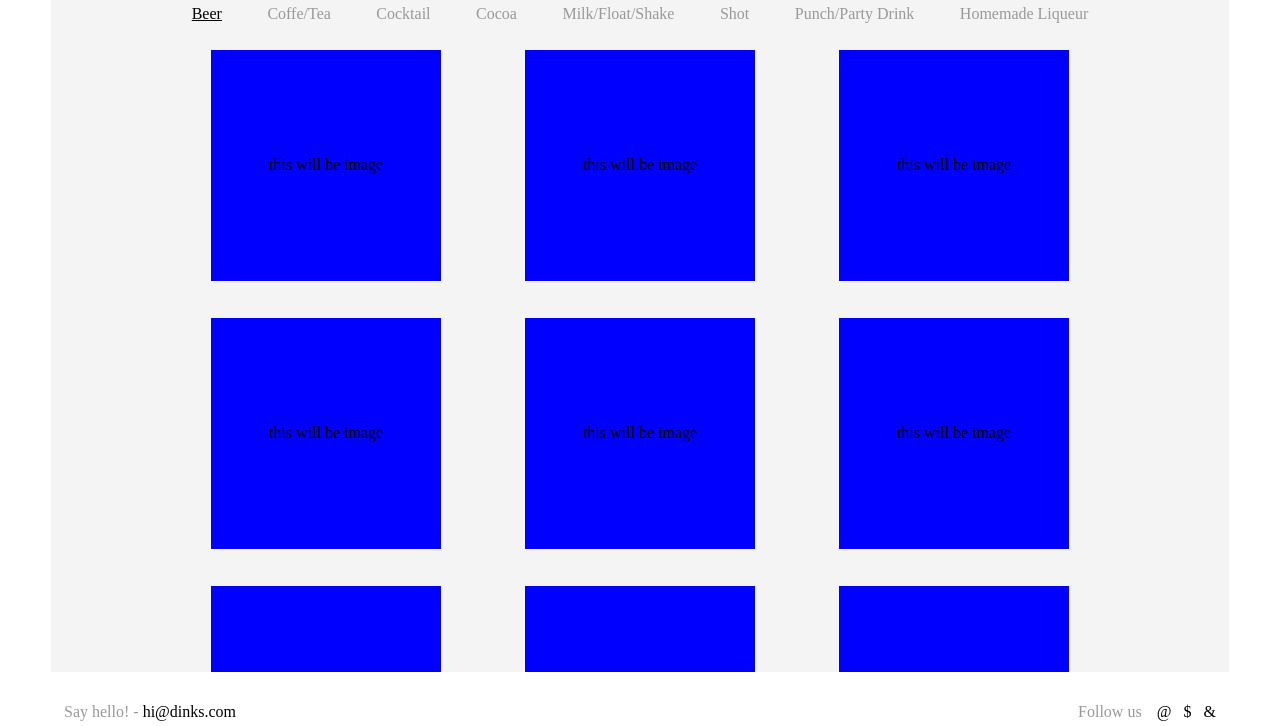
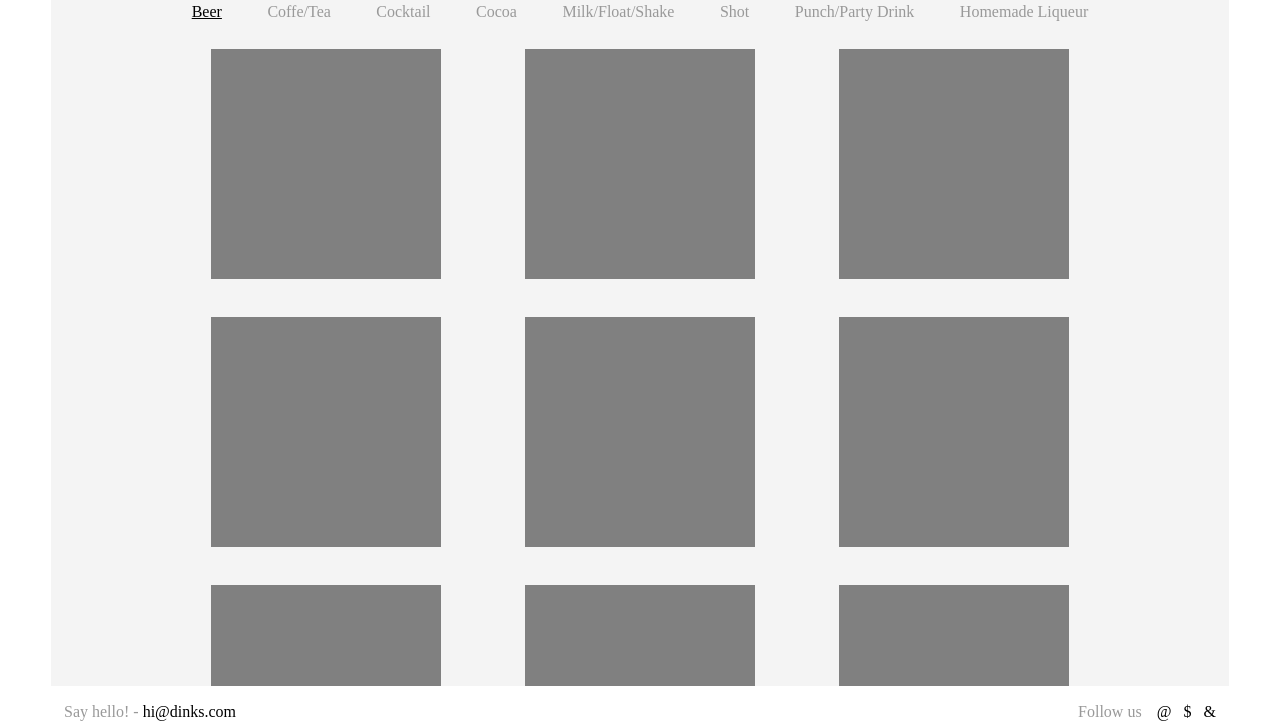
Before and after one commit to KubaWysocki/DaftAcademy, a website built with webpack: page src/index.html in a window 1280 px wide. Shown: the part 74-800 px from the top of the page. Built offline with nearby package versions, Linux system fonts and the light colour scheme.

Commit message:
style improvements

```diff
--- a/src/index.html
+++ b/src/index.html
@@ -8,7 +8,7 @@
 </head>
 <body>
     <h1 class="logo">d'inks</h1>
-    <div class="page">
+    <div class="mainContainer">
         <nav class="topNavigation">
             <ul>
                 <li>Beer</li>
@@ -22,16 +22,36 @@
             </ul>
         </nav>
         <div class="content">
-            <div class="content__placeholder"></div>
-            <div class="content__placeholder"></div>
-            <div class="content__placeholder"></div>
-            <div class="content__placeholder"></div>
-            <div class="content__placeholder"></div>
-            <div class="content__placeholder"></div>
-            <div class="content__placeholder"></div>
-            <div class="content__placeholder"></div>
-            <div class="content__placeholder"></div>
-            <div class="content__placeholder"></div>
+            <div class="content__drinkTile">
+                <div class="image"></div>
+            </div>
+            <div class="content__drinkTile">
+                <div class="image"></div>
+            </div>
+            <div class="content__drinkTile">
+                <div class="image"></div>
+            </div>
+            <div class="content__drinkTile">
+                <div class="image"></div>
+            </div>
+            <div class="content__drinkTile">
+                <div class="image"></div>
+            </div>
+            <div class="content__drinkTile">
+                <div class="image"></div>
+            </div>
+            <div class="content__drinkTile">
+                <div class="image"></div>
+            </div>
+            <div class="content__drinkTile">
+                <div class="image"></div>
+            </div>
+            <div class="content__drinkTile">
+                <div class="image"></div>
+            </div>
+            <div class="content__drinkTile">
+                <div class="image"></div>
+            </div>
         </div>
     </div>
     <footer>
--- a/src/sass/base/_reset.scss
+++ b/src/sass/base/_reset.scss
@@ -1,5 +1,10 @@
 * {
 	box-sizing: border-box;
+}
+:root {
+	@media (max-width: 350px) {
+		font-size: .9em;
+	}
 }
 html, body {
     height: 100%;
--- a/src/sass/components/_content.scss
+++ b/src/sass/components/_content.scss
@@ -11,21 +11,25 @@
         right: 10%;
     }
 }
-.content__placeholder {
+.content__drinkTile {
     position: relative;
     width: 80vw;
     height: 80vw;
-    background-color: blue;
+    background-color: rgb(103, 207, 77);
     margin: 2%;
-    &::before {
-        position: absolute;
-        top: 50%;
-        left: 50%;
-        transform: translate(-50%, -50%);
-        content: 'this will be image';
-    }
+    transition: .3s ease;
     &:last-of-type {
         margin-bottom: 20vh;
+    }
+    .image {
+        position: absolute;
+        background-color: gray;
+        width: 100%;
+        height: 100%;
+        transition: .3s ease;
+    }
+    &:hover .image {
+        transform: scale(.94);
     }
     @media (orientation: landscape) {
         width: 18vw ;
--- a/src/sass/layout/_logo.scss
+++ b/src/sass/layout/_logo.scss
@@ -1,4 +1,5 @@
 h1 {
+    position: relative;
     border: 2px solid black;
     display: inline-block;
     padding: .5em 1em;
--- a/src/sass/layout/_style.scss
+++ b/src/sass/layout/_mainContainer.scss
@@ -1,10 +1,11 @@
-.page {
-    position: relative;
+.mainContainer {
+    position: absolute;
     width: 92%;
-    height: 88%;
     background-color: #dddddd50;
-    top: -2.2em;
+    top: 2.5em;
+    bottom: 5%;
     left: 4%;
+    right: 4%;
     padding-top: 10%;
     overflow: hidden;
     @media (orientation: landscape) {
--- a/src/sass/main.scss
+++ b/src/sass/main.scss
@@ -7,6 +7,6 @@
 @import './components/_topNavigation';
 @import './components/_content';
 //layout
-@import './layout/_style';
+@import './layout/_mainContainer';
 @import './layout/_footer';
 @import './layout/_logo';
```
Also changed, not shown: build/index.html, build/main.js.
